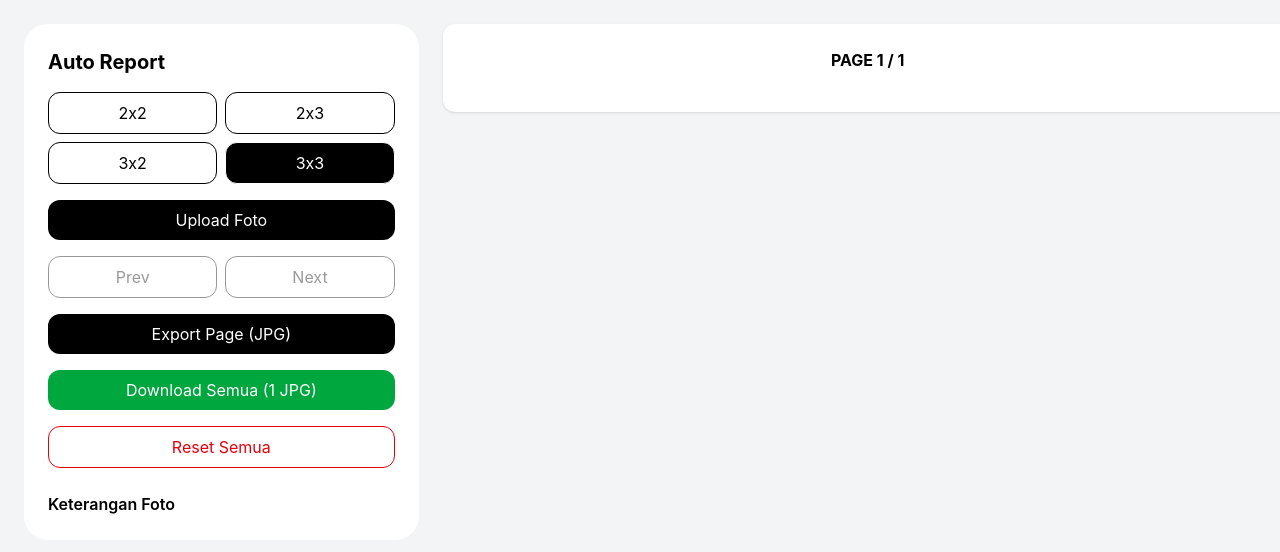
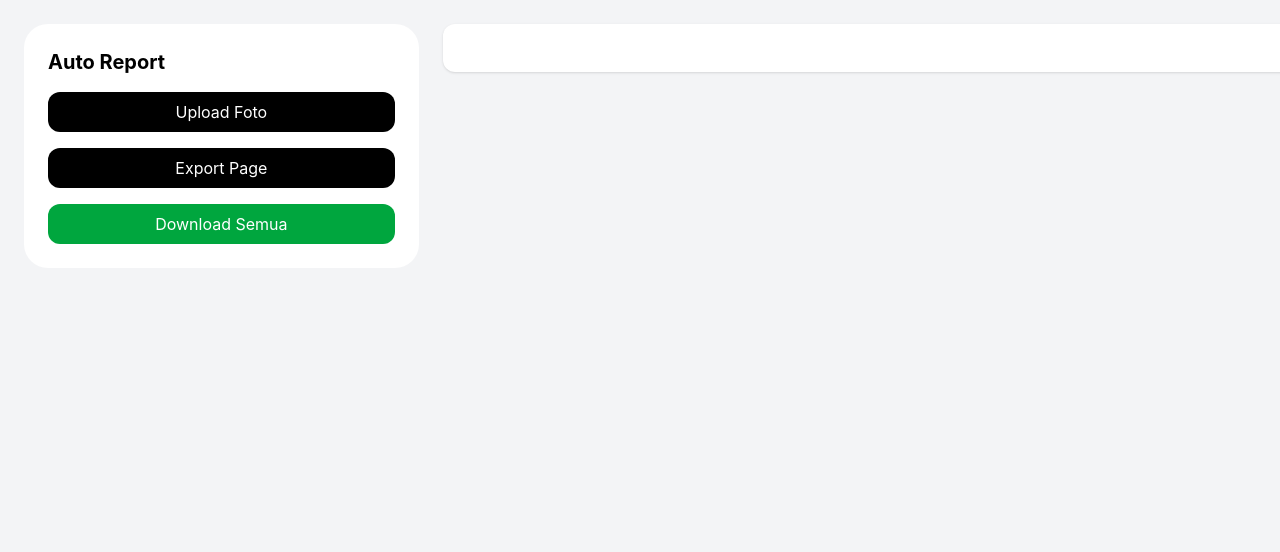
Before and after one commit to Rukmoko/photo-report, a React (Vite) app: page / in a window 1280 px wide. Shown: the top 552 px of the page. Built offline with nearby package versions, Linux system fonts and the light colour scheme.

Commit message:
update app

```diff
--- a/src/App.jsx
+++ b/src/App.jsx
@@ -1,5 +1,19 @@
 import { useRef, useState, useMemo } from 'react'
 import html2canvas from 'html2canvas'
+
+import {
+  DndContext,
+  closestCenter
+} from '@dnd-kit/core'
+
+import {
+  arrayMove,
+  SortableContext,
+  useSortable,
+  verticalListSortingStrategy
+} from '@dnd-kit/sortable'
+
+import { CSS } from '@dnd-kit/utilities'
 
 export default function App() {
 
@@ -39,32 +53,28 @@ export default function App() {
 
     const read = (file) => new Promise((res) => {
       const r = new FileReader()
-      r.onload = () => res({ url: r.result })
+      r.onload = () => res({ url: r.result, id: crypto.randomUUID() })
       r.readAsDataURL(file)
     })
 
     const imgs = await Promise.all(files.map(read))
 
     setPhotos(prev => [...prev, ...imgs])
-    setPageIndex(0)
   }
 
-  const nextPage = () => {
-    if (pageIndex < pages.length - 1) {
-      setPageIndex(pageIndex + 1)
-    }
-  }
+  const handleDragEnd = (event) => {
 
-  const prevPage = () => {
-    if (pageIndex > 0) {
-      setPageIndex(pageIndex - 1)
-    }
-  }
+    const { active, over } = event
 
-  const resetAll = () => {
-    setPhotos([])
-    setCaptions({})
-    setPageIndex(0)
+    if (!over || active.id === over.id) return
+
+    setPhotos((items) => {
+
+      const oldIndex = items.findIndex(i => i.id === active.id)
+      const newIndex = items.findIndex(i => i.id === over.id)
+
+      return arrayMove(items, oldIndex, newIndex)
+    })
   }
 
   const exportCurrentPage = async () => {
@@ -83,15 +93,9 @@ export default function App() {
     a.click()
   }
 
-  // 🔥 DOWNLOAD FIX STABLE (INI YANG DIPERBAIKI)
   const downloadAll = async () => {
 
     const pagesEl = document.querySelectorAll('.page')
-
-    if (!pagesEl.length) {
-      alert("Tidak ada halaman untuk di-download")
-      return
-    }
 
     const canvases = []
 
@@ -126,7 +130,6 @@ export default function App() {
     link.download = `dokumentasi-${Date.now()}.jpg`
     link.href = finalCanvas.toDataURL('image/jpeg', 1.0)
 
-    // 🔥 FIX BROWSER BLOCK
     document.body.appendChild(link)
     link.click()
     document.body.removeChild(link)
@@ -142,23 +145,6 @@ export default function App() {
         <div className="bg-white p-6 rounded-3xl space-y-4">
 
           <h1 className="font-bold text-xl">Auto Report</h1>
-
-          <div className="grid grid-cols-2 gap-2">
-
-            {['2x2','2x3','3x2','3x3'].map(l => (
-              <button
-                key={l}
-                onClick={() => {
-                  setLayout(l)
-                  setPageIndex(0)
-                }}
-                className={`py-2 border rounded-xl ${layout === l ? 'bg-black text-white' : ''}`}
-              >
-                {l}
-              </button>
-            ))}
-
-          </div>
 
           <input
             ref={inputRef}
@@ -176,115 +162,51 @@ export default function App() {
             Upload Foto
           </button>
 
-          <div className="flex gap-2">
-
-            <button
-              onClick={prevPage}
-              disabled={pageIndex === 0}
-              className="w-full py-2 border rounded-xl disabled:opacity-40"
-            >
-              Prev
-            </button>
-
-            <button
-              onClick={nextPage}
-              disabled={pageIndex >= pages.length - 1}
-              className="w-full py-2 border rounded-xl disabled:opacity-40"
-            >
-              Next
-            </button>
-
-          </div>
-
           <button
             onClick={exportCurrentPage}
             className="w-full py-2 bg-black text-white rounded-xl"
           >
-            Export Page (JPG)
+            Export Page
           </button>
 
           <button
             onClick={downloadAll}
             className="w-full py-2 bg-green-600 text-white rounded-xl"
           >
-            Download Semua (1 JPG)
+            Download Semua
           </button>
-
-          <button
-            onClick={resetAll}
-            className="w-full py-2 border rounded-xl text-red-600"
-          >
-            Reset Semua
-          </button>
-
-          {/* CAPTION */}
-          <div className="space-y-2 max-h-64 overflow-auto pt-2">
-
-            <h2 className="font-semibold">Keterangan Foto</h2>
-
-            {Array.from({ length: photos.length }).map((_, index) => (
-              <input
-                key={index}
-                value={captions[index] || ''}
-                onChange={(e) =>
-                  setCaptions(prev => ({
-                    ...prev,
-                    [index]: e.target.value
-                  }))
-                }
-                className="w-full border rounded-xl px-3 py-2 text-sm"
-                placeholder={`Keterangan Foto ${index + 1}`}
-              />
-            ))}
-
-          </div>
 
         </div>
 
         {/* PREVIEW */}
         <div className="lg:col-span-2">
 
-          <div
-            ref={previewRef}
-            className="page bg-white p-6 rounded-xl shadow mx-auto"
-            style={{ width: 850 }}
+          <DndContext
+            collisionDetection={closestCenter}
+            onDragEnd={handleDragEnd}
           >
 
-            <h2 className="text-center font-bold mb-4">
-              PAGE {pageIndex + 1} / {pages.length || 1}
-            </h2>
+            <div
+              ref={previewRef}
+              className="page bg-white p-6 rounded-xl shadow mx-auto"
+              style={{ width: 850 }}
+            >
 
-            <div className={`grid ${cols} gap-3`}>
+              <div className={`grid ${cols} gap-3`}>
 
-              {currentPage.map((img, i) => {
+                <SortableContext items={photos.map(p => p.id)}>
 
-                const globalIndex = pageIndex * pageSize + i
+                  {photos.map((img, i) => (
+                    <SortableItem key={img.id} id={img.id} img={img} />
+                  ))}
 
-                return (
+                </SortableContext>
 
-                  <div key={globalIndex}>
-
-                    <div className="aspect-[3/4] bg-gray-200 rounded overflow-hidden">
-
-                      <img
-                        src={img.url}
-                        className="w-full h-full object-cover"
-                      />
-
-                    </div>
-
-                    <p className="text-center text-xs mt-1">
-                      {captions[globalIndex] || `Foto ${globalIndex + 1}`}
-                    </p>
-
-                  </div>
-
-                )
-              })}
+              </div>
 
             </div>
 
-          </div>
+          </DndContext>
 
         </div>
 
@@ -292,3 +214,32 @@ export default function App() {
     </div>
   )
 }
+
+// 🔥 DRAG ITEM
+function SortableItem({ id, img }) {
+
+  const {
+    attributes,
+    listeners,
+    setNodeRef,
+    transform,
+    transition
+  } = useSortable({ id })
+
+  const style = {
+    transform: CSS.Transform.toString(transform),
+    transition
+  }
+
+  return (
+    <div
+      ref={setNodeRef}
+      style={style}
+      {...attributes}
+      {...listeners}
+      className="aspect-[3/4] bg-gray-200 rounded overflow-hidden cursor-grab"
+    >
+      <img src={img.url} className="w-full h-full object-cover" />
+    </div>
+  )
+}
```
